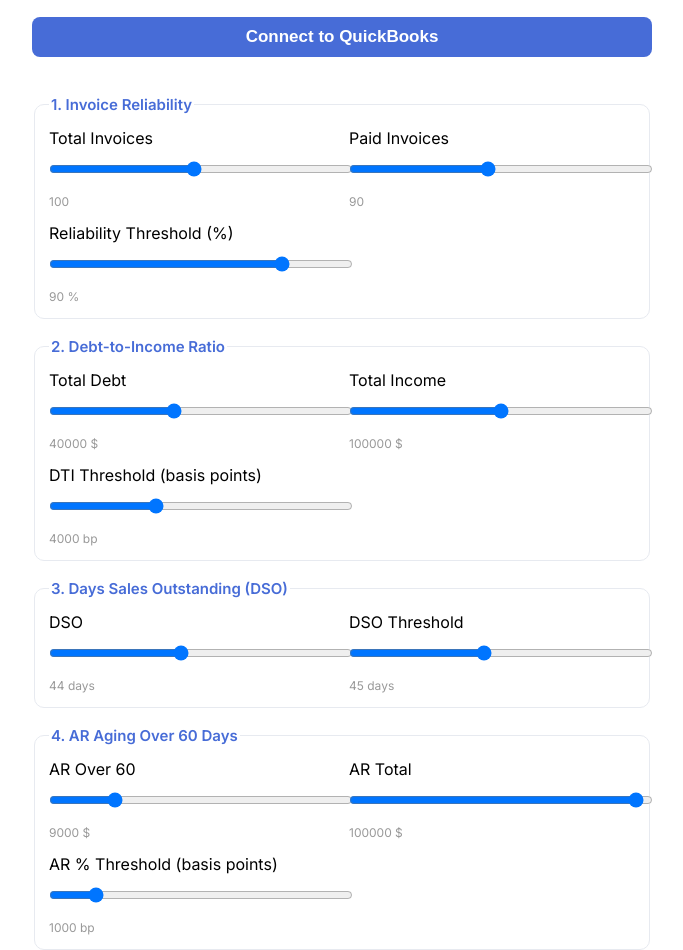
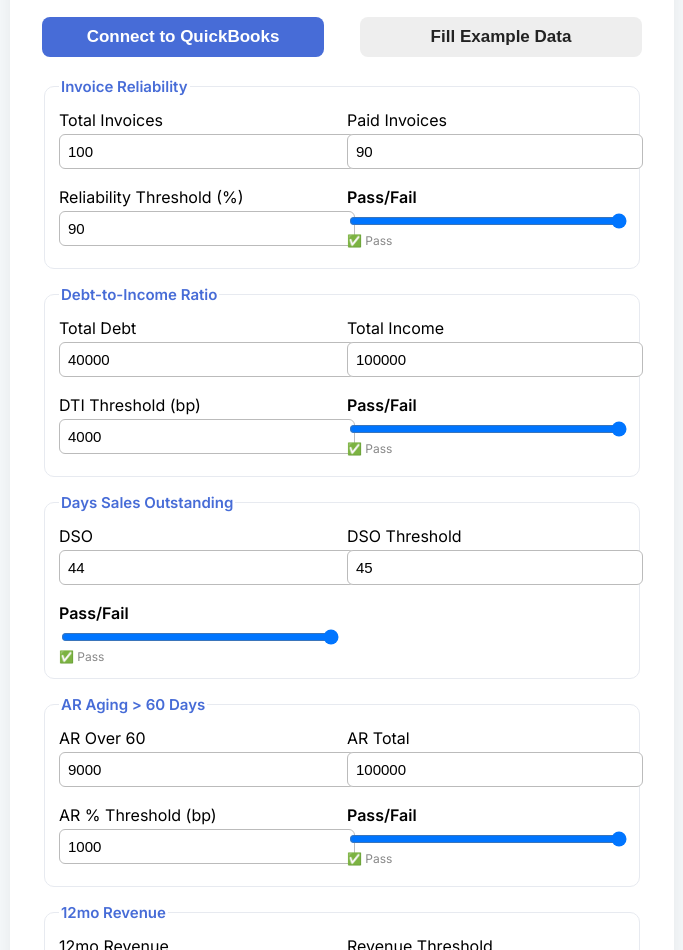
Before and after one commit to Lpierzina/zkInvoiceFactoring, a React (Create React App) app in the folder frontend2/: page / in a window 1280 px wide. Shown: the part 162-1112 px from the top of the page, without its empty margins (298-981 px from the left). Built offline with nearby package versions, Linux system fonts and the light colour scheme.

Commit message:
100 percent zk proofs

```diff
--- a/frontend2/src/App.js
+++ b/frontend2/src/App.js
@@ -1,12 +1,7 @@
 import React, { useState } from "react";
 const API_URL = "https://zkinvoice-backend-f15c33da94bc.herokuapp.com/api/prove-reliability";
 
-export default function App() {
-  // Change this to real QB connection logic as needed
-  const [qbConnected, setQBConnected] = useState(false);
-
-  // All form state
-  const [inputs, setInputs] = useState({
+const defaultInputs = {
   total_invoices: 100,
   paid_invoices: 90,
   threshold_percent: 90,
@@ -23,31 +18,61 @@
   largest_cust_sales: 49999,
   total_sales: 100000,
   concentration_threshold_bp: 5000
-  });
+};
 
-  const [loading, setLoading] = useState(false);
+const testKeys = [
+  { key: "reliable", label: "Invoice Reliability" },
+  { key: "dti", label: "Debt-to-Income Ratio" },
+  { key: "dso", label: "Days Sales Outstanding" },
+  { key: "ar_aging", label: "AR Aging > 60 Days" },
+  { key: "revenue", label: "12mo Revenue" },
+  { key: "concentration", label: "Customer Concentration" },
+];
+
+export default function App() {
+  const [qbConnected, setQBConnected] = useState(false);
+  const [inputs, setInputs] = useState({ ...defaultInputs });
+  const [testResults, setTestResults] = useState([1,1,1,1,1,1]); // default to "just pass"
   const [proof, setProof] = useState(null);
   const [error, setError] = useState(null);
+  const [loading, setLoading] = useState(false);
 
-  // Handle slider/input changes
-  function handleChange(e) {
-    setInputs((prev) => ({
+  // Map backend proof results if available
+  React.useEffect(() => {
+    if (proof && proof.proof) {
+      setTestResults(proof.proof.map(v => v ? 1 : 0));
+    }
+  }, [proof]);
+
+  function handleInputChange(e) {
+    setInputs(prev => ({
       ...prev,
       [e.target.name]: Number(e.target.value)
     }));
   }
 
+  function handleTestSlider(idx, v) {
+    let newArr = [...testResults];
+    newArr[idx] = Number(v);
+    setTestResults(newArr);
+  }
+
   async function handleSubmit(e) {
     e.preventDefault();
     setLoading(true);
+    setError(null);
     setProof(null);
-    setError(null);
-
     try {
+      // In manual mode, send the "forced" test results as proof
+      let body = { ...inputs };
+      if (!qbConnected) {
+        // Send to backend as "manual" proof
+        body.manual_proof = testResults.map(x => !!x);
+      }
       const res = await fetch(API_URL, {
         method: "POST",
         headers: { "Content-Type": "application/json" },
-        body: JSON.stringify(inputs)
+        body: JSON.stringify(body)
       });
       const data = await res.json();
       if (data.error) throw new Error(data.error);
@@ -59,27 +84,37 @@
     }
   }
 
-  // Example QuickBooks connect simulation
   function handleQBConnect() {
-    // TODO: Replace with real QB connect flow
+    // Replace with real logic
     setQBConnected(true);
+    setInputs({ ...defaultInputs }); // TODO: fetch from QB backend
+    setProof(null);
+    setTestResults([1,1,1,1,1,1]);
+  }
+  function handleQBDisconnect() {
+    setQBConnected(false);
+    setProof(null);
+    setTestResults([1,1,1,1,1,1]);
   }
 
-  // Example: simulate disconnect
-  function handleQBDisconnect() {
-    setQBConnected(false);
+  function fillExample() {
+    setInputs({ ...defaultInputs });
+    setTestResults([1,1,1,1,1,1]);
+    setProof(null);
   }
 
   return (
     <div style={{ fontFamily: "Inter, sans-serif", background: "#f5f8fa", minHeight: "100vh" }}>
       <div style={{
-        maxWidth: 620, margin: "40px auto", background: "#fff", padding: 32,
+        maxWidth: 600, margin: "40px auto", background: "#fff", padding: 32,
         borderRadius: 18, boxShadow: "0 4px 20px #0001"
       }}>
         <h2 style={{ textAlign: "center" }}>🔒 FastPass Lending Score</h2>
         <div style={{textAlign: "center", color:"#888", fontSize: 16, marginBottom: 18}}>
           Automated, Tamper-Proof ZK Reports
         </div>
+
+        <div style={{display:"flex",justifyContent:"space-between",marginBottom:20}}>
           {!qbConnected ? (
             <button onClick={handleQBConnect} style={connectBtnStyle}>
               Connect to QuickBooks
@@ -89,48 +124,69 @@
               Disconnect QuickBooks
             </button>
           )}
+          <button onClick={fillExample} style={fillBtnStyle}>
+            Fill Example Data
+          </button>
+        </div>
 
-        <form onSubmit={handleSubmit} style={{marginTop: 24}}>
-          <Section title="1. Invoice Reliability">
-            <SliderOrInput {...sliderConfig.total_invoices} qbConnected={qbConnected} value={inputs.total_invoices} onChange={handleChange}/>
-            <SliderOrInput {...sliderConfig.paid_invoices} qbConnected={qbConnected} value={inputs.paid_invoices} onChange={handleChange}/>
-            <SliderOrInput {...sliderConfig.threshold_percent} qbConnected={qbConnected} value={inputs.threshold_percent} onChange={handleChange}/>
-          </Section>
-          <Section title="2. Debt-to-Income Ratio">
-            <SliderOrInput {...sliderConfig.total_debt} qbConnected={qbConnected} value={inputs.total_debt} onChange={handleChange}/>
-            <SliderOrInput {...sliderConfig.total_income} qbConnected={qbConnected} value={inputs.total_income} onChange={handleChange}/>
-            <SliderOrInput {...sliderConfig.dti_threshold_bp} qbConnected={qbConnected} value={inputs.dti_threshold_bp} onChange={handleChange}/>
-          </Section>
-          <Section title="3. Days Sales Outstanding (DSO)">
-            <SliderOrInput {...sliderConfig.dso} qbConnected={qbConnected} value={inputs.dso} onChange={handleChange}/>
-            <SliderOrInput {...sliderConfig.dso_threshold} qbConnected={qbConnected} value={inputs.dso_threshold} onChange={handleChange}/>
-          </Section>
-          <Section title="4. AR Aging Over 60 Days">
-            <SliderOrInput {...sliderConfig.ar_over60} qbConnected={qbConnected} value={inputs.ar_over60} onChange={handleChange}/>
-            <SliderOrInput {...sliderConfig.ar_total} qbConnected={qbConnected} value={inputs.ar_total} onChange={handleChange}/>
-            <SliderOrInput {...sliderConfig.ar_pct_threshold_bp} qbConnected={qbConnected} value={inputs.ar_pct_threshold_bp} onChange={handleChange}/>
-          </Section>
-          <Section title="5. Revenue (12 months)">
-            <SliderOrInput {...sliderConfig.revenue12mo} qbConnected={qbConnected} value={inputs.revenue12mo} onChange={handleChange}/>
-            <SliderOrInput {...sliderConfig.revenue_threshold} qbConnected={qbConnected} value={inputs.revenue_threshold} onChange={handleChange}/>
-          </Section>
-          <Section title="6. Customer Concentration">
-            <SliderOrInput {...sliderConfig.largest_cust_sales} qbConnected={qbConnected} value={inputs.largest_cust_sales} onChange={handleChange}/>
-            <SliderOrInput {...sliderConfig.total_sales} qbConnected={qbConnected} value={inputs.total_sales} onChange={handleChange}/>
-            <SliderOrInput {...sliderConfig.concentration_threshold_bp} qbConnected={qbConnected} value={inputs.concentration_threshold_bp} onChange={handleChange}/>
-          </Section>
+        <form onSubmit={handleSubmit}>
+          {testKeys.map((test, idx) => (
+            <fieldset key={test.key} style={fieldsetStyle}>
+              <legend style={legendStyle}>{test.label}</legend>
+              <div style={{display:"grid",gridTemplateColumns:"1fr 1fr",gap:10}}>
+                {/* Show variable inputs always */}
+                {getFieldsForTest(test.key).map(f =>
+                  <label key={f.name}>
+                    {f.label}<br/>
+                    <input
+                      style={inputStyle}
+                      name={f.name}
+                      value={inputs[f.name]}
+                      type="number"
+                      min={f.min}
+                      max={f.max}
+                      onChange={handleInputChange}
+                      disabled={qbConnected} // QB disables inputs, show as readonly
+                    />
+                  </label>
+                )}
+                <label>
+                  <div style={{marginBottom:4,fontWeight:600}}>Pass/Fail</div>
+                  {qbConnected
+                    ? <input type="checkbox" checked={!!(proof && proof.proof ? proof.proof[idx] : testResults[idx])} readOnly />
+                    : (
+                      <input
+                        type="range"
+                        min={0}
+                        max={1}
+                        step={1}
+                        value={testResults[idx]}
+                        onChange={e => handleTestSlider(idx, e.target.value)}
+                        style={{width:"100%"}}
+                      />
+                    )
+                  }
+                  <div style={{fontSize:12,color:"#888"}}>
+                    {!qbConnected
+                      ? (testResults[idx] ? "✅ Pass" : "❌ Fail")
+                      : (proof && proof.criteria ? (proof.criteria[idx].pass ? "✅ Pass" : "❌ Fail") : "")
+                    }
+                  </div>
+                </label>
+              </div>
+            </fieldset>
+          ))}
 
           <button disabled={loading} style={btnStyle}>
             {loading ? "Proving..." : "Generate ZK Scorecard"}
           </button>
         </form>
 
-        {/* Scorecard */}
         {proof && (
           <div style={{ marginTop: 32, background: "#f5fff0", borderRadius: 14, padding: 20 }}>
             <h3 style={{ marginTop: 0 }}>📋 ZK Lender Scorecard</h3>
             <ul style={{ listStyle: "none", padding: 0, fontSize: 15 }}>
-              {proof.criteria.map((c) => (
+              {proof.criteria.map((c, i) => (
                 <li key={c.key} style={{ marginBottom: 18, display: "flex", alignItems: "center" }}>
                   <span style={{ fontWeight: 600, marginRight: 10 }}>{c.label}:</span>
                   {c.pass
@@ -166,92 +222,72 @@
   );
 }
 
-// --- Helpers ---
-
-function Section({ title, children }) {
-  return (
-    <fieldset style={{ marginBottom: 18, padding: 14, borderRadius: 10, border: "1px solid #e7eaf0" }}>
-      <legend style={{fontWeight:700, fontSize:15, color:"#476cd7"}}>{title}</legend>
-      <div style={{display:"grid", gridTemplateColumns:"1fr 1fr", gap:14}}>
-        {children}
-      </div>
-    </fieldset>
-  );
+// Helper to get the right variable fields for each test
+function getFieldsForTest(key) {
+  switch (key) {
+    case "reliable":
+      return [
+        { name: "total_invoices", label: "Total Invoices", min: 0 },
+        { name: "paid_invoices", label: "Paid Invoices", min: 0 },
+        { name: "threshold_percent", label: "Reliability Threshold (%)", min: 50, max: 100 },
+      ];
+    case "dti":
+      return [
+        { name: "total_debt", label: "Total Debt", min: 0 },
+        { name: "total_income", label: "Total Income", min: 0 },
+        { name: "dti_threshold_bp", label: "DTI Threshold (bp)", min: 0, max: 10000 }
+      ];
+    case "dso":
+      return [
+        { name: "dso", label: "DSO", min: 0 },
+        { name: "dso_threshold", label: "DSO Threshold", min: 0 }
+      ];
+    case "ar_aging":
+      return [
+        { name: "ar_over60", label: "AR Over 60", min: 0 },
+        { name: "ar_total", label: "AR Total", min: 0 },
+        { name: "ar_pct_threshold_bp", label: "AR % Threshold (bp)", min: 0, max: 10000 }
+      ];
+    case "revenue":
+      return [
+        { name: "revenue12mo", label: "12mo Revenue", min: 0 },
+        { name: "revenue_threshold", label: "Revenue Threshold", min: 0 }
+      ];
+    case "concentration":
+      return [
+        { name: "largest_cust_sales", label: "Largest Customer Sales", min: 0 },
+        { name: "total_sales", label: "Total Sales", min: 0 },
+        { name: "concentration_threshold_bp", label: "Concentration % Threshold (bp)", min: 0, max: 10000 }
+      ];
+    default:
+      return [];
+  }
 }
 
-function SliderOrInput({ label, min, max, step, unit, qbConnected, value, onChange, name }) {
-  // Find field name by reverse-mapping label to sliderConfig key
-  if (!name) {
-    name = Object.entries(sliderConfig).find(([k, v]) => v.label === label)?.[0];
-  }
-  return (
-    <label>
-      {label}<br/>
-      {qbConnected
-        ? <input
-            style={inputStyle}
-            name={name}
-            type="number"
-            value={value}
-            readOnly
-          />
-        : <input
-            style={inputStyle}
-            name={name}
-            type="range"
-            min={min}
-            max={max}
-            value={value}
-            onChange={onChange}
-            step={step || 1}
-          />
-      }
-      {!qbConnected &&
-        <div style={{fontSize:12, color:"#999"}}>{value} {unit}</div>
-      }
-    </label>
-  );
-}
+// ---- Styles ----
 
-// --- Field Config ---
-
-const sliderConfig = {
-  total_invoices:           { label: "Total Invoices", min: 10, max: 200, step: 1, unit: "", name:"total_invoices" },
-  paid_invoices:            { label: "Paid Invoices", min: 0, max: 200, step: 1, unit: "", name:"paid_invoices" },
-  threshold_percent:        { label: "Reliability Threshold (%)", min: 50, max: 100, step: 1, unit: "%", name:"threshold_percent" },
-  total_debt:               { label: "Total Debt", min: 0, max: 100000, step: 1000, unit: "$", name:"total_debt" },
-  total_income:             { label: "Total Income", min: 0, max: 200000, step: 1000, unit: "$", name:"total_income" },
-  dti_threshold_bp:         { label: "DTI Threshold (basis points)", min: 1000, max: 10000, step: 100, unit: "bp", name:"dti_threshold_bp" },
-  dso:                      { label: "DSO", min: 10, max: 90, step: 1, unit: "days", name:"dso" },
-  dso_threshold:            { label: "DSO Threshold", min: 10, max: 90, step: 1, unit: "days", name:"dso_threshold" },
-  ar_over60:                { label: "AR Over 60", min: 0, max: 50000, step: 500, unit: "$", name:"ar_over60" },
-  ar_total:                 { label: "AR Total", min: 0, max: 100000, step: 1000, unit: "$", name:"ar_total" },
-  ar_pct_threshold_bp:      { label: "AR % Threshold (basis points)", min: 500, max: 5000, step: 100, unit: "bp", name:"ar_pct_threshold_bp" },
-  revenue12mo:              { label: "12mo Revenue", min: 0, max: 300000, step: 1000, unit: "$", name:"revenue12mo" },
-  revenue_threshold:        { label: "Revenue Threshold", min: 10000, max: 200000, step: 1000, unit: "$", name:"revenue_threshold" },
-  largest_cust_sales:       { label: "Largest Customer Sales", min: 0, max: 150000, step: 1000, unit: "$", name:"largest_cust_sales" },
-  total_sales:              { label: "Total Sales", min: 0, max: 300000, step: 1000, unit: "$", name:"total_sales" },
-  concentration_threshold_bp: { label: "Concentration % Threshold (bp)", min: 1000, max: 10000, step: 100, unit: "bp", name:"concentration_threshold_bp" }
+const fieldsetStyle = {
+  marginBottom: 16, padding: 14, borderRadius: 10, border: "1px solid #e7eaf0"
 };
-
+const legendStyle = { fontWeight: 700, fontSize: 15, color: "#476cd7" };
 const inputStyle = {
   width: "100%", margin: "4px 0 8px 0", padding: 8,
   border: "1px solid #bbb", borderRadius: 6, fontSize: 15
 };
-
 const btnStyle = {
-  marginTop: 24,
-  width: "100%", padding: "14px 0", fontSize: 18,
+  marginTop: 24, width: "100%", padding: "14px 0", fontSize: 18,
   background: "linear-gradient(90deg,#00c6ff,#0072ff)", color: "#fff",
   border: "none", borderRadius: 8, cursor: "pointer", fontWeight: 700
 };
-
 const connectBtnStyle = {
-  width: "100%", padding: "10px 0", marginBottom: "14px", fontSize: 17,
+  width: "47%", padding: "10px 0", fontSize: 17,
   background: "#476cd7", color: "#fff", border: "none", borderRadius: 8, fontWeight: 700, cursor: "pointer"
 };
-
 const disconnectBtnStyle = {
   ...connectBtnStyle,
   background: "#e74c3c"
 };
+const fillBtnStyle = {
+  width: "47%", padding: "10px 0", fontSize: 17,
+  background: "#eee", color: "#222", border: "none", borderRadius: 8, fontWeight: 700, cursor: "pointer"
+};
```
Lines whose indentation alone changed are shown as unchanged.
